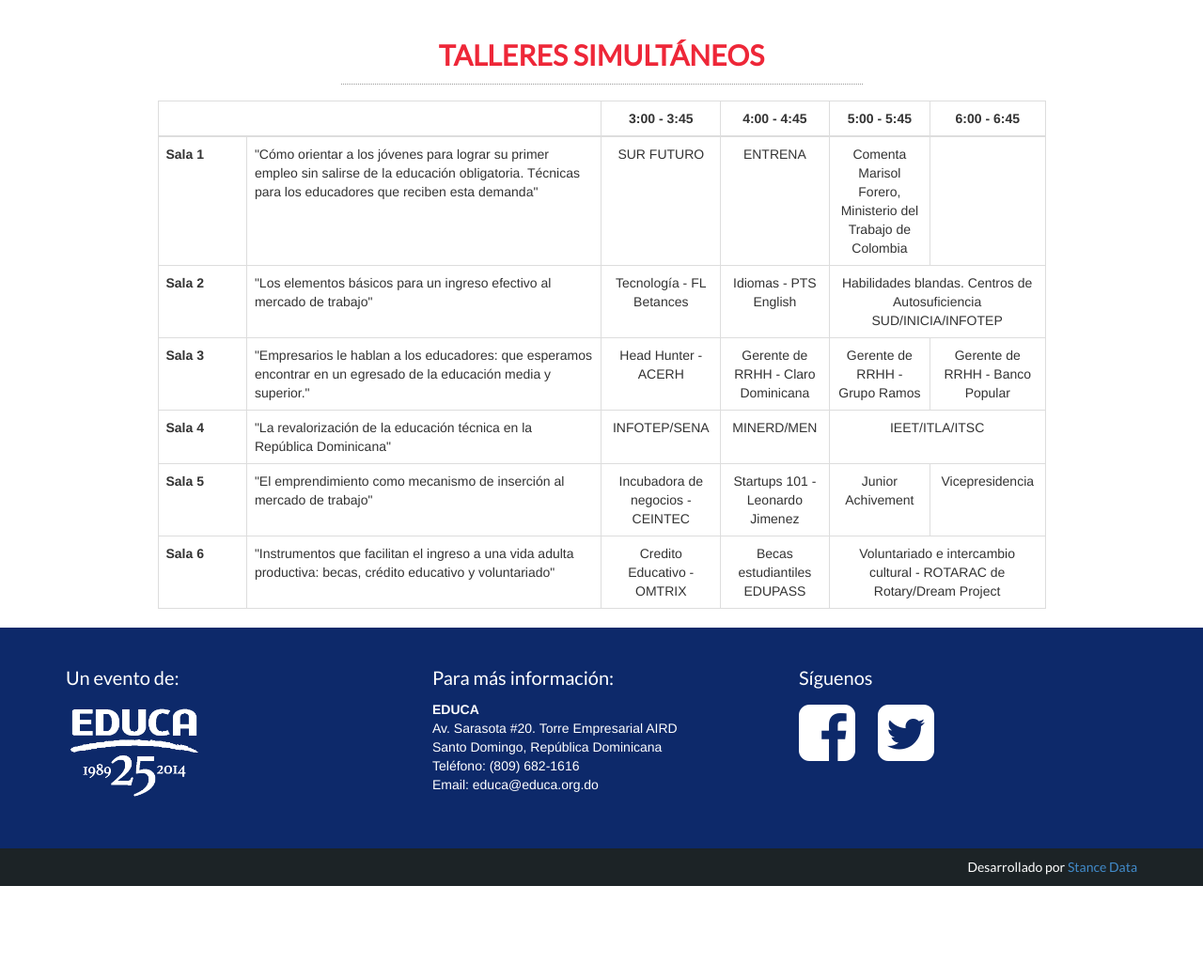
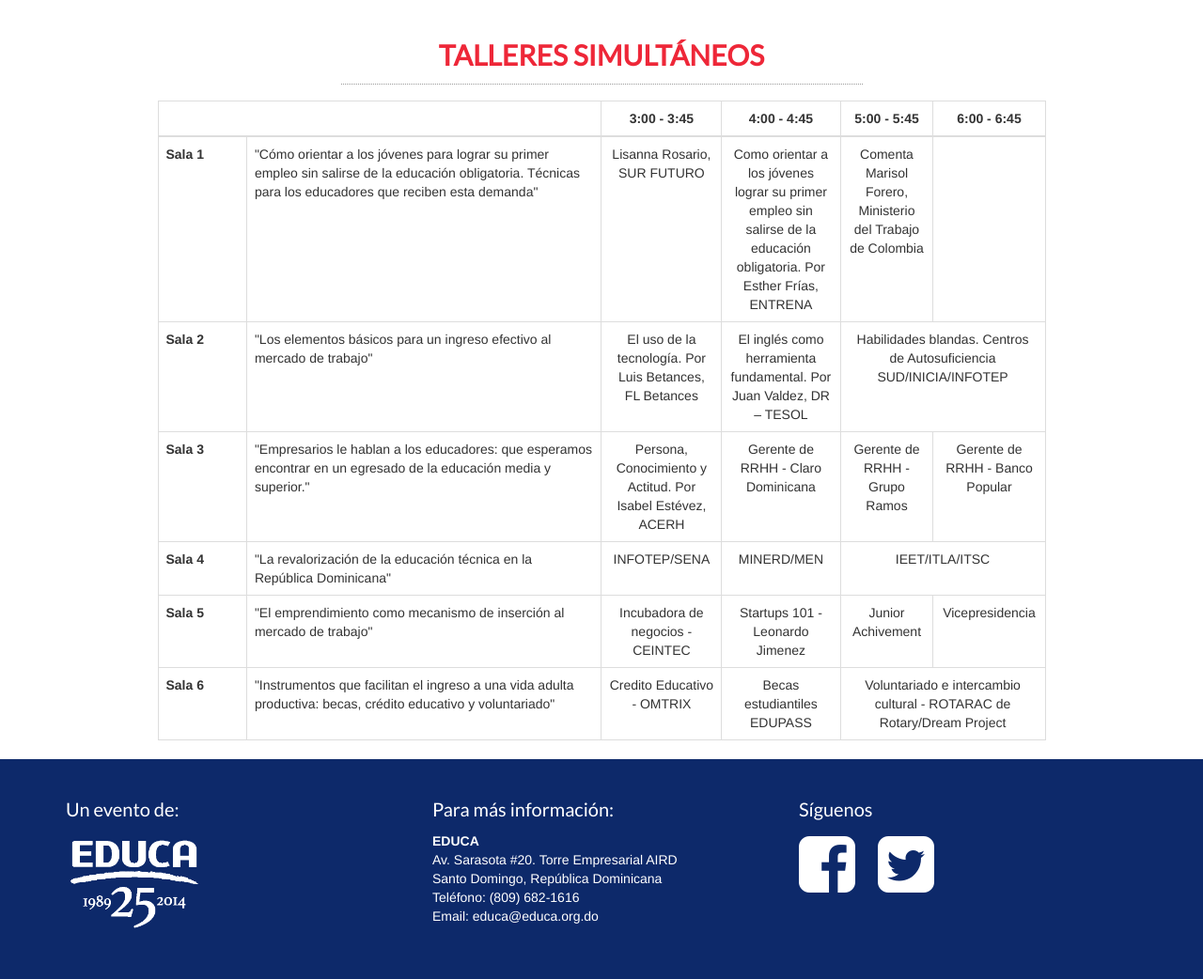
Before and after one commit to xpostudio4/aprendo, a Django app: page /talleres/ in a window 1280 px wide. Shown: the part 52-1094 px from the top of the page at 94% size. Before the commit the page ends 995 px from the top, so only its background shows below. Run offline with Django 3.2, Linux system fonts and the light colour scheme; some libraries are stand-ins or nearby versions.

Commit message:
added new speakers and edited talleres

```diff
--- a/app/templates/colaboradores.html
+++ b/app/templates/colaboradores.html
@@ -30,6 +30,8 @@
                 <li><img src="{% static 'img/sponsors/propagas.jpg' %}"></li>
                 <li><img src="{% static 'img/sponsors/inafocam.jpg' %}"></li>
                 <li><img src="{% static 'img/sponsors/minerd.jpg' %}"></li>
+                <li><img src="{% static 'img/sponsors/vicepresidencia.jpg' %}"></li>
+                <li><img src="{% static 'img/sponsors/solidaridad.jpg' %}"></li>
 
                 <!-- PLATINUM -->
 
--- a/app/templates/talleres.html
+++ b/app/templates/talleres.html
@@ -26,22 +26,22 @@
                 <tr>
                   <td width="10%"><b>Sala 1</b></td>
                   <td width="40%">"Cómo orientar a los jóvenes para lograr su primer empleo sin salirse de la educación obligatoria. Técnicas para los educadores que reciben esta demanda"</td>
-                  <td class="text-center">SUR FUTURO</td>
-                  <td class="text-center">ENTRENA</td>
+                  <td class="text-center">Lisanna Rosario, SUR FUTURO</td>
+                  <td class="text-center">Como orientar a los jóvenes lograr su primer empleo sin salirse de la educación obligatoria. Por Esther Frías, ENTRENA</td>
                   <td class="text-center">Comenta Marisol Forero, Ministerio del Trabajo de Colombia</td>
                   <td class="text-center"></td>
                 </tr>
                 <tr>
                   <td><b>Sala 2</b></td>
                   <td>"Los elementos básicos para un ingreso efectivo al mercado de trabajo"</td>
-                  <td class="text-center">Tecnología - FL Betances</td>
-                  <td class="text-center">Idiomas - PTS English</td>
+                  <td class="text-center">El uso de la tecnología. Por Luis Betances, FL Betances</td>
+                  <td class="text-center">El inglés como herramienta fundamental. Por Juan Valdez, DR – TESOL</td>
                   <td class="text-center" colspan="2">Habilidades blandas. Centros de Autosuficiencia SUD/INICIA/INFOTEP</td>
                 </tr>
                 <tr>
                   <td><b>Sala 3</b></td>
                   <td>"Empresarios le hablan a los educadores: que esperamos encontrar en un egresado de la educación media y superior."</td>
-                  <td class="text-center">Head Hunter - ACERH</td>
+                  <td class="text-center">Persona, Conocimiento y Actitud. Por Isabel Estévez, ACERH</td>
                   <td class="text-center">Gerente de RRHH - Claro Dominicana</td>
                   <td class="text-center">Gerente de RRHH - Grupo Ramos</td>
                   <td class="text-center">Gerente de RRHH - Banco Popular</td>
```
Also changed, not shown: app/templates/charlistas.html (+8 -0 lines), app/templates/programa.html (+6 -6 lines), app/static/img/speakers/claudina.jpg (added), app/static/img/speakers/ligia.jpg, app/static/img/sponsors/solidaridad.jpg (added), app/static/img/sponsors/vicepresidencia.jpg (added).
